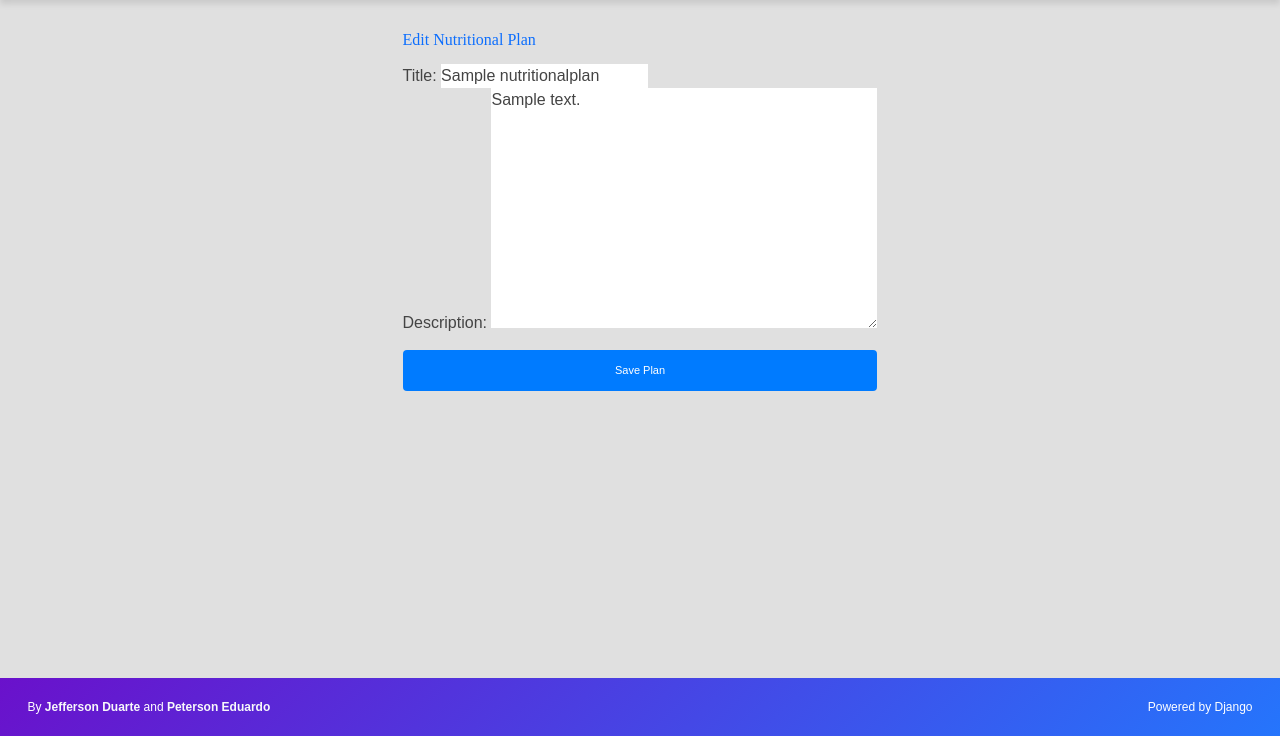
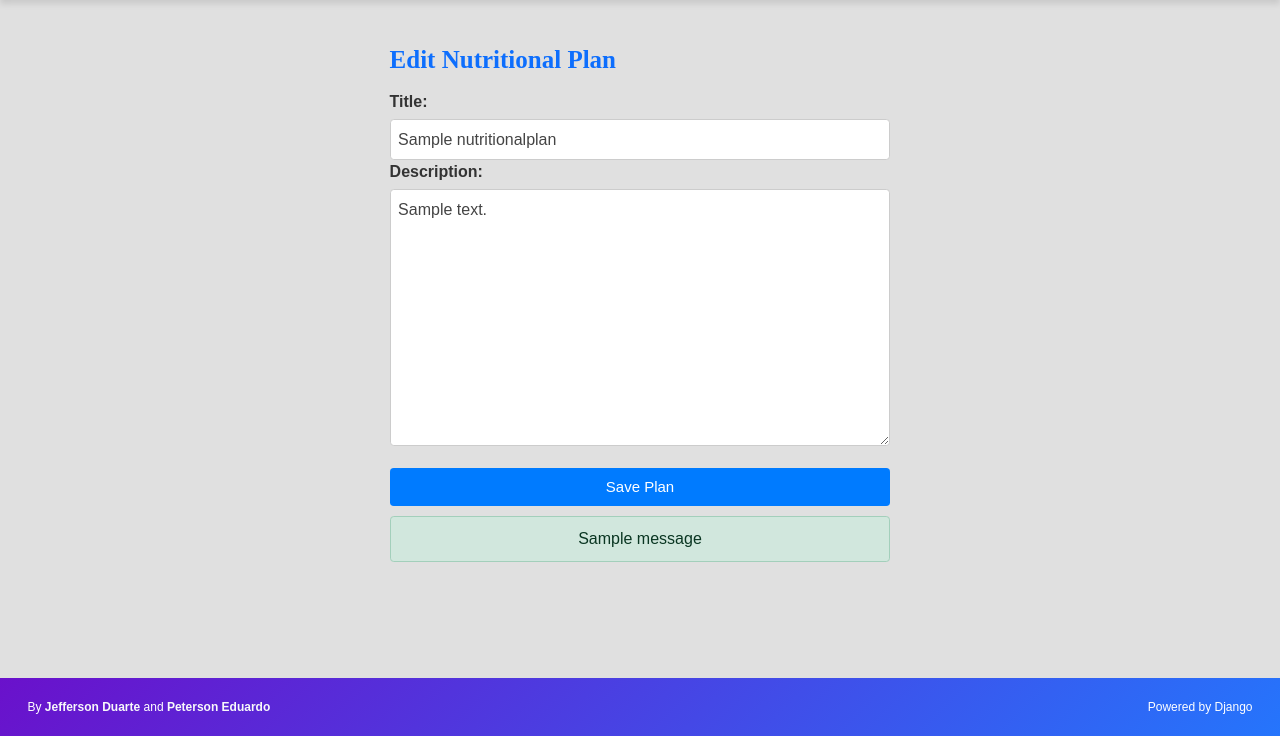
Before and after one commit to jefferson-duarte/Nutritional_Management_Project, a Django app: page /nutritional_plans/plan_edit/1 in a window 1280 px wide. Shown: the part 64-800 px from the top of the page. Run offline with Django 5.2, Linux system fonts and the light colour scheme; a user stored in the database is signed in; tables that the repository leaves empty hold one stand-in row (values such as "Sample post"); one stand-in notice (Sample message) is shown.

Commit message:
Added styles in the plan html and errors msg

```diff
--- a/authentication/static/authentication/css/authentication.css
+++ b/authentication/static/authentication/css/authentication.css
@@ -52,17 +52,12 @@
   display: block;
   width: 100%;
   padding: 12px; /* Increased padding for a more prominent button */
-  background: #007BFF;
   color: white;
   border: none;
   border-radius: 4px;
   font-size: 1.1rem; /* Slightly larger font size for better visibility */
   cursor: pointer;
   margin-top: 15px;
-}
-
-.btn:hover {
-  background: #0056b3;
 }
 
 .error-message {
--- a/base_templates/global/partials/_head.html
+++ b/base_templates/global/partials/_head.html
@@ -6,3 +6,4 @@
 <link rel="stylesheet" href="{% static 'global/css/styles.css' %}">
 <link rel="stylesheet" href="{% static "authentication/css/authentication.css" %}">
 <link rel="stylesheet" href="{% static "dashboard/css/dashboard.css" %}">
+<link rel="stylesheet" href="{% static "nutritional_plans/css/style.css" %}">
--- /dev/null
+++ b/nutritional_plans/static/nutritional_plans/css/style.css
@@ -0,0 +1,88 @@
+/* Plan List */
+.list-group-item {
+  border-radius: 10px;
+  transition: background-color 0.3s ease;
+}
+
+.list-group-item:hover {
+  background-color: #f1f1f1;
+}
+
+.btn-primary {
+  background-color: #007bff;
+  border-color: #007bff;
+}
+
+.btn-primary:hover {
+  background-color: #0056b3;
+  border-color: #004085;
+}
+
+.text-primary {
+  color: #007bff;
+}
+
+.mb-1 {
+  margin-bottom: 0.5rem;
+}
+
+.mb-4 {
+  margin-bottom: 2rem;
+}
+
+/* Plan Form */
+h1.text-primary {
+  font-size: 2.5rem;
+  font-weight: 600;
+}
+
+.form-group {
+  margin-bottom: 1.5rem;
+}
+
+.form-group label {
+  font-weight: bold;
+  color: #333;
+  margin-bottom: 0.5rem;
+}
+
+.form-group input, .form-group select, .form-group textarea {
+  width: 100%;
+  padding: 0.75rem;
+  font-size: 1.6rem;
+  border: 1px solid #ccc;
+  border-radius: 0.375rem;
+  transition: border-color 0.3s ease;
+}
+
+.form-group input:focus, .form-group select:focus, .form-group textarea:focus {
+  border-color: #007bff;
+  outline: none;
+}
+
+.btn-primary {
+  background-color: #007bff;
+  border-color: #007bff;
+  padding: 0.75rem 1rem;
+  font-size: 1.5rem;
+  border-radius: 0.375rem;
+  transition: background-color 0.3s ease, border-color 0.3s ease;
+}
+
+.btn-primary:hover {
+  background-color: #0056b3;
+  border-color: #004085;
+}
+
+.needs-validation .form-control:invalid {
+  border-color: red;
+}
+
+.form-control:focus {
+  border-color: #66afe9;
+  box-shadow: 0 0 0 0.2rem rgba(0, 123, 255, 0.25);
+}
+
+.btn-block {
+  width: 100%;
+}
--- a/nutritional_plans/templates/nutritional_plans/plan_confirm_delete.html
+++ b/nutritional_plans/templates/nutritional_plans/plan_confirm_delete.html
@@ -4,7 +4,7 @@
 
 {% block content %}
 <div class="container mt-4">
-  <h1 class="text-danger">Delete Nutritional Plan</h1>
+  <h1 class="text-danger text-center m-2">Delete Nutritional Plan</h1>
   <p>Are you sure you want to delete <strong>{{ plan.title }}</strong>?</p>
 
   <form method="post">
--- a/nutritional_plans/templates/nutritional_plans/plan_form.html
+++ b/nutritional_plans/templates/nutritional_plans/plan_form.html
@@ -3,19 +3,36 @@
 {% block title %}Nutritional Plan{% endblock %}
 
 {% block content %}
-  <div class="container mt-4">
+<div class="container mt-5">
   <h1 class="mb-4 text-primary">
     {% if form.instance.pk %}Edit{% else %}Create{% endif %} Nutritional Plan
   </h1>
+
   {% if customer %}
     <p><strong>Client:</strong> {{ customer.user.first_name }} {{ customer.user.last_name }}</p>
   {% endif %}
 
-    <form method="POST">
+  <form method="POST" class="needs-validation" novalidate>
     {% csrf_token %}
+
+    <!-- Field group with better spacing and alignment -->
+    <div class="form-group">
       {{ form.as_p }}
+    </div>
 
-      <button type="submit" class="btn btn-primary">Save Plan</button>
+    <button type="submit" class="btn btn-primary btn-block">Save Plan</button>
   </form>
+
+  <!-- Messages -->
+  <div class="messages-container">
+    {% if messages %}
+      {% for message in messages %}
+        <div class="alert {{message.tags}} mt-3">
+          {{message}}
+        </div>
+      {% endfor %}
+    {% endif %}
+  </div>
+
 </div>
 {% endblock %}
--- a/nutritional_plans/views.py
+++ b/nutritional_plans/views.py
@@ -40,6 +40,8 @@ def nutritional_plan_create(request, customer_id=None):
             if customer:
                 plan.client = customer.user
             plan.save()
+
+            messages.success(request, 'Nutritional plan created successfully.')
             return redirect('plan_list', customer.id)
     else:
         form = NutritionalPlanForm()
@@ -69,6 +71,7 @@ def nutritional_plan_edit(request, pk):
         form = NutritionalPlanForm(request.POST, instance=plan)
         if form.is_valid():
             form.save()
+            messages.success(request, 'Nutritional plan updated successfully.')
             return redirect('plan_list', customer_id=customer_id)
 
     else:
@@ -89,7 +92,7 @@ def nutritional_plan_detail(request, pk):
 
     context = {
         'plan': plan,
-        'customer': customer  # Passa o customer para o template
+        'customer': customer
     }
 
     return render(request, 'nutritional_plans/plan_detail.html', context)
@@ -108,6 +111,8 @@ def nutritional_plan_delete(request, pk):
 
     if request.method == 'POST':
         plan.delete()
+
+        messages.success(request, 'Nutritional plan deleted successfully.')
         return redirect('plan_list', customer_id=customer_id)
 
     return render(request, 'nutritional_plans/plan_confirm_delete.html', {'plan': plan})  # noqa:E501
```
Also changed, not shown: nutritional_plans/templates/nutritional_plans/plan_list.html (+15 -4 lines). Lines whose indentation alone changed are shown as unchanged.
